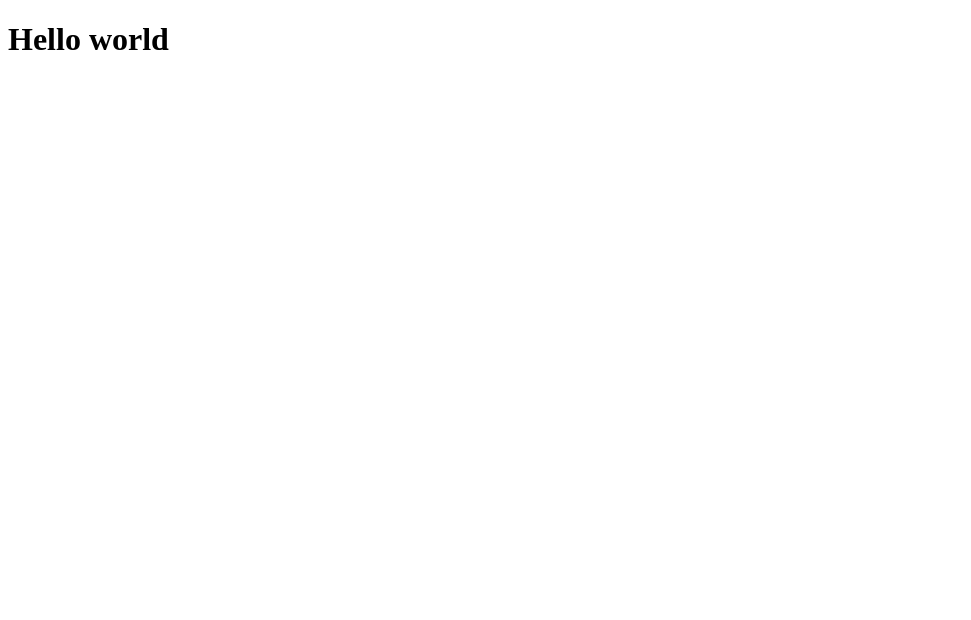
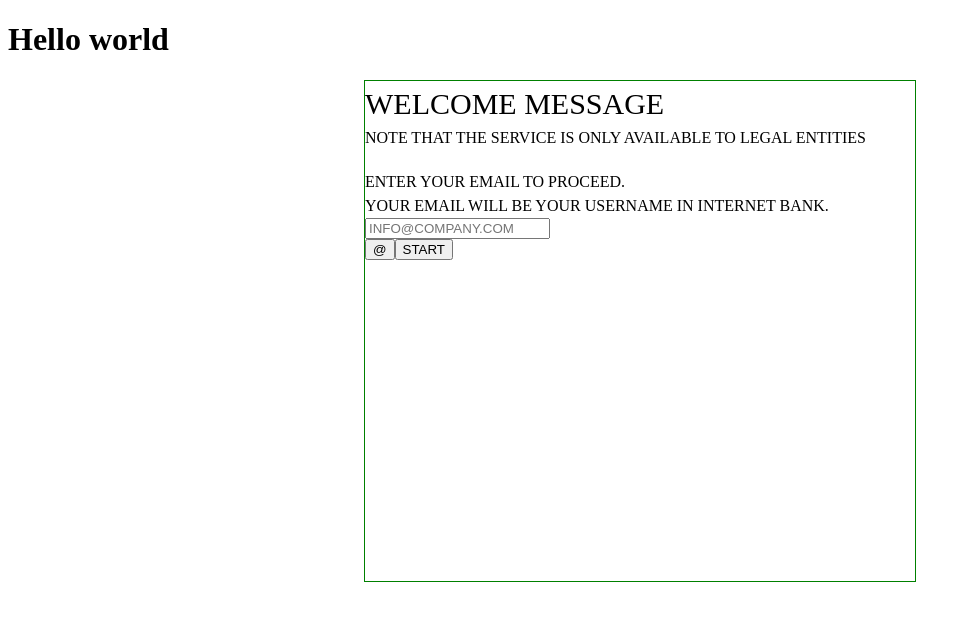
Before and after one commit to Metsuge/Angular, an Angular app: page / in a window 1280 px wide. Shown: the top 620 px of the page, without its empty margins (0-971 px from the left). Built offline with nearby package versions, Linux system fonts and the light colour scheme.

Commit message:
email validation

```diff
--- a/src/app/app.component.html
+++ b/src/app/app.component.html
@@ -1 +1,6 @@
 <h1>Hello world</h1>
+<div id='main-div'>
+	<app-welcome></app-welcome>
+
+
+</div>
--- a/src/app/app.component.scss
+++ b/src/app/app.component.scss
@@ -0,0 +1,7 @@
+#main-div{
+  margin:auto;
+  border:1px solid green;
+  width:100%;
+  height:500px;
+  max-width:550px;
+}
--- a/src/app/app.component.ts
+++ b/src/app/app.component.ts
@@ -1,10 +1,12 @@
 import { Component } from '@angular/core';
-
+import { FormGroup, FormBuilder, Validators } from '@angular/forms';
 @Component({
   selector: 'app-root',
   templateUrl: './app.component.html',
   styleUrls: ['./app.component.scss']
 })
 export class AppComponent {
+
   title = 'registration';
+
 }
--- /dev/null
+++ b/src/app/welcome/welcome.component.html
@@ -0,0 +1,14 @@
+<div id='welcome' class='text'>Welcome message</div>
+<div id='note' class='text'>Note that the service is only available to legal entities</div>
+<div id='proceed' class='text'>Enter your email to proceed. <br> Your email will be your username in internet bank.</div>
+
+<div>
+  <form #emailForm="ngForm" (ngSubmit)="onSubmit(emailForm.value)" >
+  <div>
+    <input [(ngModel)]="email" name="email" id="email"  required type="email" class='form-control' placeholder="INFO@COMPANY.COM">
+
+  </div>
+  <button type="button" class="email-sign">@</button>
+  <button type="submit" class="button-submit">START</button>
+</form>
+</div>
--- /dev/null
+++ b/src/app/welcome/welcome.component.scss
@@ -0,0 +1,13 @@
+#welcome{
+color:#000;
+font-size: 30px;
+}
+
+#note{
+  margin-bottom:20px;
+}
+
+.text{
+  text-transform: uppercase;
+  line-height: 1.5;
+}
--- /dev/null
+++ b/src/app/welcome/welcome.component.ts
@@ -0,0 +1,21 @@
+import { Component, OnInit, Input } from '@angular/core';
+import {FormControl, NgForm, Validators} from '@angular/forms';
+import {FormGroup} from '@angular/forms';
+
+@Component({
+  selector: 'app-welcome',
+  templateUrl: './welcome.component.html',
+  styleUrls: ['./welcome.component.scss'],
+
+})
+export class WelcomeComponent implements OnInit {
+  email: string = '';
+  constructor(){}
+  ngOnInit():void{
+
+  }
+
+  onSubmit(x:any){
+    console.log(x)
+  }
+}
```
Also changed, not shown: src/app/app.module.ts (+9 -2 lines), tsconfig.json (+7 -2 lines), 1 other file (tests, documents, lock files or other folders).
